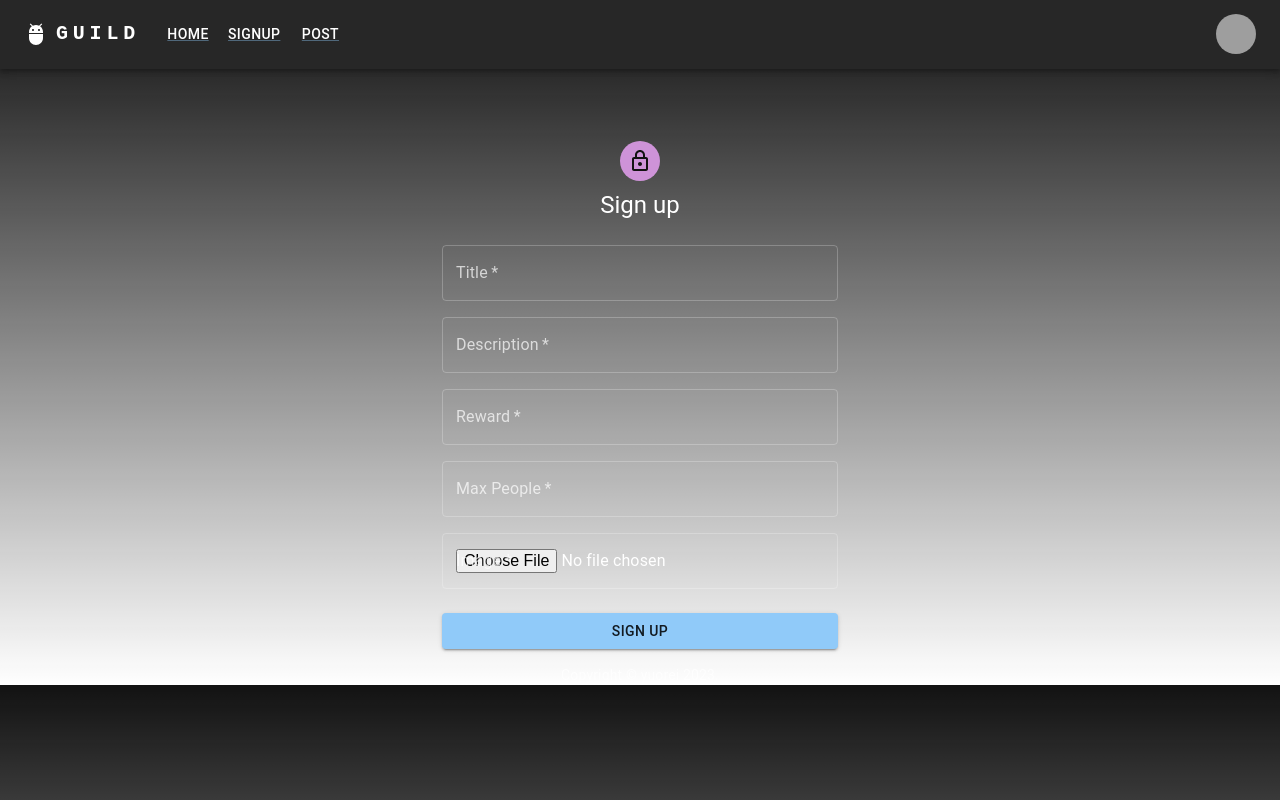
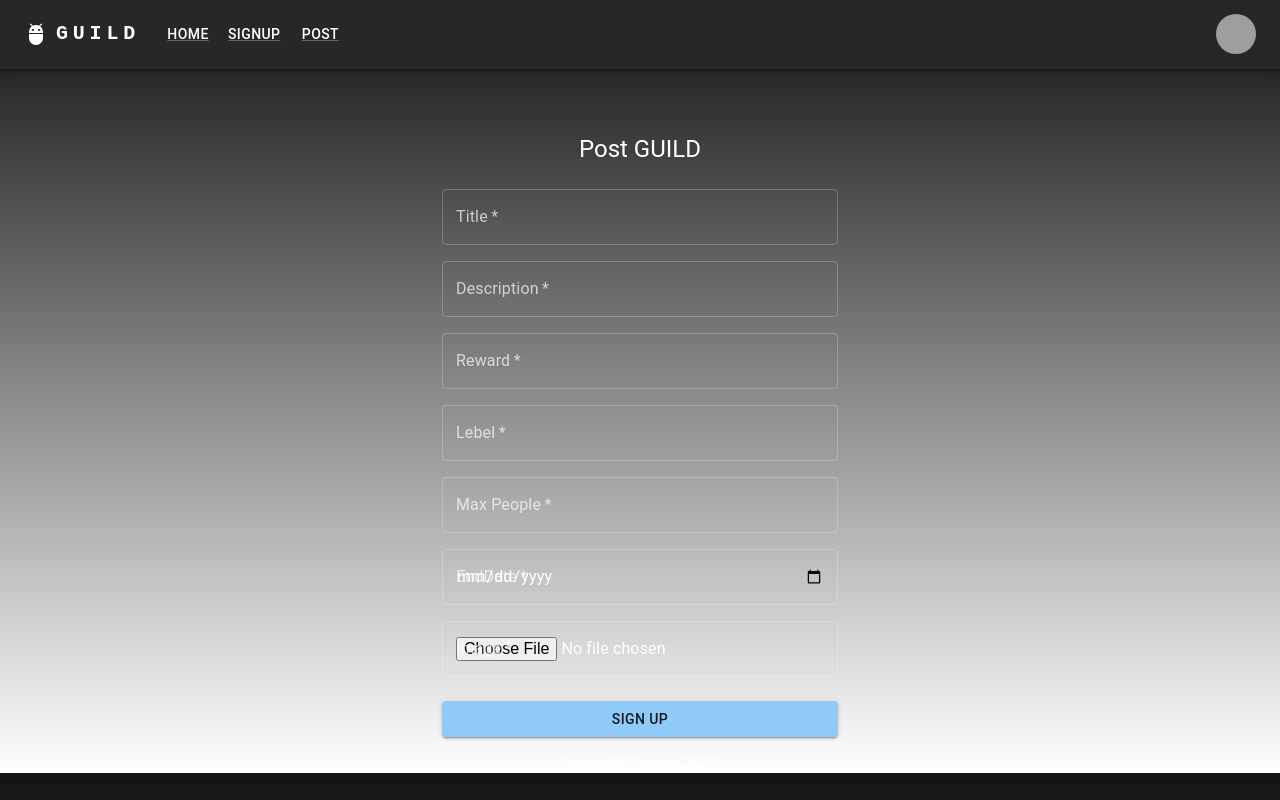
Before and after one commit to yuorei/guild-front, a Next.js app: page /board/register in a window 1280 px wide. Built offline with nearby package versions, Linux system fonts and the light colour scheme; grey boxes are pictures that could not be loaded.

Commit message:
募集登録ページ

```diff
--- a/src/app/board/register/page.tsx
+++ b/src/app/board/register/page.tsx
@@ -10,6 +10,7 @@ import LockOutlinedIcon from '@mui/icons-material/LockOutlined';
 import Typography from '@mui/material/Typography';
 import Container from '@mui/material/Container';
 import { createTheme, ThemeProvider } from '@mui/material/styles';
+import { useCookies } from "react-cookie";
 import ResponsiveAppBar from '../../components/Header';
 import { Copyright } from '../../components/Copyright';
 
@@ -24,13 +25,26 @@ const defaultTheme = createTheme(
 
 export default function BoardPage({ params }: { params: { id: string } }) {
     // TODO post
-    const handleSubmit = (event: React.FormEvent<HTMLFormElement>) => {
+    const [cookies, setCookie, removeCookie] = useCookies(["token"]);
+    const handleSubmit = async (event: React.FormEvent<HTMLFormElement>) => {
         event.preventDefault();
         const data = new FormData(event.currentTarget);
-        console.log({
-            email: data.get('title'),
-            password: data.get('description'),
-        });
+        try {
+            const response = await fetch(`${process.env.NEXT_PUBLIC_GUILD_API}/board`, {
+                method: 'POST',
+                headers: {
+                    'Authorization': `Bearer ${cookies.token}`
+                },
+                body: data,
+            });
+            if (response.ok) {
+                window.location.href = '/';
+            } else {
+                console.error('Error:', response.status, response.statusText);
+            }
+        } catch (error) {
+            console.error('Error:', error);
+        }
     };
 
     return (
@@ -46,11 +60,11 @@ export default function BoardPage({ params }: { params: { id: string } }) {
                         alignItems: 'center',
                     }}
                 >
-                    <Avatar sx={{ m: 1, bgcolor: 'secondary.main' }}>
+                    {/* <Avatar sx={{ m: 1, bgcolor: 'secondary.main' }}>
                         <LockOutlinedIcon />
-                    </Avatar>
+                    </Avatar> */}
                     <Typography component="h1" variant="h5">
-                        Sign up
+                        Post GUILD
                     </Typography>
                     <Box component="form" noValidate onSubmit={handleSubmit} sx={{ mt: 3 }}>
                         <Grid container spacing={2}>
@@ -110,10 +124,30 @@ export default function BoardPage({ params }: { params: { id: string } }) {
                                 <TextField
                                     required
                                     fullWidth
-                                    name="max people"
+                                    name="lebel"
+                                    label="Lebel"
+                                    type=""
+                                    id="lebel"
+                                />
+                            </Grid>
+                            <Grid item xs={12}>
+                                <TextField
+                                    required
+                                    fullWidth
+                                    name="max"
                                     label="Max People"
                                     type="number"
                                     id="max"
+                                />
+                            </Grid>
+                            <Grid item xs={12}>
+                                <TextField
+                                    required
+                                    fullWidth
+                                    name="endDate"
+                                    label="EndDate"
+                                    type="date"
+                                    id="endDate"
                                 />
                             </Grid>
                             <Grid item xs={12}>
--- a/src/app/components/Header.tsx
+++ b/src/app/components/Header.tsx
@@ -25,7 +25,7 @@ const pages = [
     },
     {
         "page": "Post",
-        "link": "/post"
+        "link": "/board/register"
     }
 ];
 const settings = [
```
